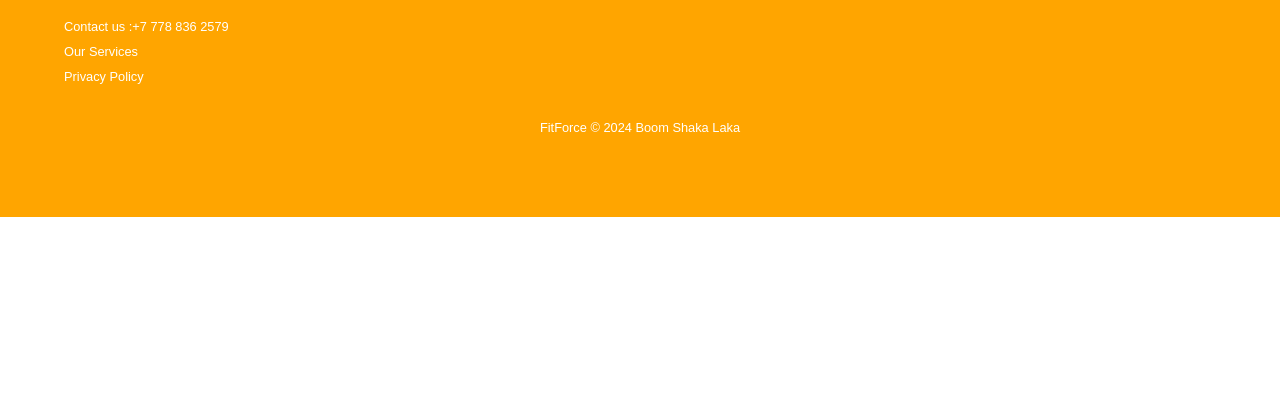
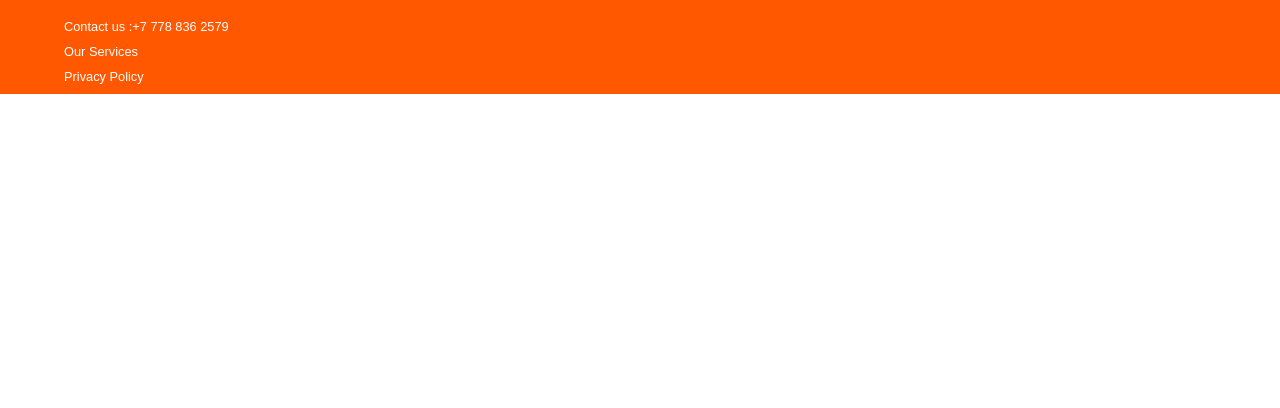
Before and after one commit to janellejetibay/janelle.github.io, a plain HTML site: page projectfair/fitness.html in a window 1280 px wide. Shown: the part 2916-3324 px from the top of the page. Drawn offline with Linux system fonts and the light colour scheme; a script that the page names is missing.

Commit message:
modified fitness.css

```diff
--- a/projectfair/fitness.css
+++ b/projectfair/fitness.css
@@ -214,10 +214,12 @@ body{
   }
 
   .footer{
-  background:orange;
+  background:#ff5800;
   padding:30px 0px;
   font-family: 'Play', sans-serif;
   text-align:center;
+  height: 90px;
+
   }
 
   .footer .row{
```
